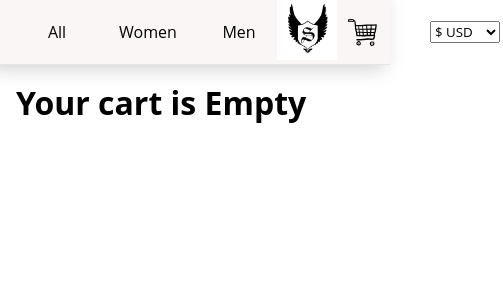
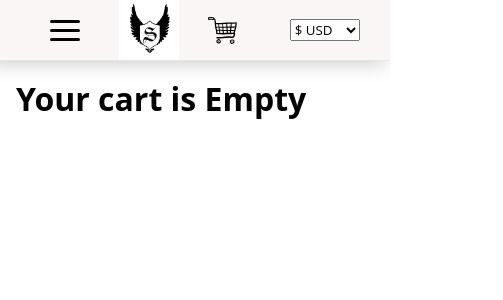
Before and after one commit to JustLenard/Shop, a React (Create React App) app in the folder front/: page /cart in a window 390 px wide. Shown: the top 300 px of the page, 503 px wide, since content can reach past the window. Built offline with nearby package versions, Linux system fonts and the light colour scheme.

Commit message:
mobile navbar

```diff
--- a/front/src/components/navbar/Navbar.styles.tsx
+++ b/front/src/components/navbar/Navbar.styles.tsx
@@ -1,4 +1,5 @@
 import styled from 'styled-components'
+import { size } from '../../utils/breakpoints'
 
 export const NavbarContainer = styled.nav`
 	background-color: #faf6f6;
@@ -14,12 +15,34 @@ export const SectionsWrapper = styled.div`
 	display: flex;
 	justify-content: space-between;
 
-	height: 4rem;
+	height: auto;
+	flex-direction: column-reverse;
+
+	@media ${size.sm} {
+		flex-direction: row;
+		height: 4rem;
+	}
 `
 
 export const Section = styled.div`
 	display: flex;
 	gap: 1rem;
+`
+
+export const NavLinks = styled.div<{ open: boolean }>`
+	flex: 1;
+	/* display: flex; */
+	display: ${({ open }) => (open ? 'flex' : 'none')};
+
+	gap: 1rem;
+	flex-direction: column-reverse;
+
+	padding: 1rem 0;
+
+	@media ${size.sm} {
+		flex-direction: row;
+		padding: 0;
+	}
 `
 
 export const Cell = styled.div`
@@ -41,10 +64,47 @@ export const LogoWrapper = styled.div`
 export const LinkCell = styled(Cell)<{ active: boolean }>`
 	transition: all 150ms ease-in-out;
 
-	border-bottom: ${(props) => (props.active ? '3px solid var(--green)' : 'none')};
-	padding-bottom: ${(props) => (props.active ? '.3rem' : 'none')};
+	a {
+		border-bottom: ${(props) => (props.active ? '1px solid var(--green)' : 'none')};
 
-	a {
 		color: black;
+
+		@media ${size.sm} {
+			border-bottom: none;
+		}
+	}
+
+	@media ${size.sm} {
+		border-bottom: ${(props) => (props.active ? '3px solid var(--green)' : 'none')};
+		padding-bottom: ${(props) => (props.active ? '.3rem' : 'none')};
 	}
 `
+
+export const Hamburger = styled.button`
+	display: flex;
+	flex-direction: column;
+	justify-content: space-between;
+	width: 30px;
+	height: 21px;
+	border: none;
+	background: none;
+	cursor: pointer;
+
+	div {
+		display: flex;
+		height: 3px;
+		width: 100%;
+		background: black;
+		border-radius: 10px;
+	}
+
+	@media ${size.sm} {
+		display: none;
+	}
+`
+
+export const MobileNav = styled.div`
+	flex: 1;
+	display: flex;
+	justify-content: space-around;
+`
--- a/front/src/components/navbar/Navbar.tsx
+++ b/front/src/components/navbar/Navbar.tsx
@@ -9,17 +9,18 @@ import logo from '../../assets/images/logo.jpeg'
 interface Props {}
 
 const Navbar: React.FC<Props> = () => {
-	const [highlight, useHighlight] = useState('All')
-
+	const [open, setOpen] = useState(false)
 	const location = useLocation()
 	const currentCategory = location.pathname.split(':')[1]
-	// console.log('This is location', location)
-	console.log('This is currentCategory', currentCategory)
+
+	const handleClick = () => {
+		setOpen(!open)
+	}
 
 	return (
 		<S.NavbarContainer>
 			<S.SectionsWrapper>
-				<S.Section>
+				<S.NavLinks open={open}>
 					<S.LinkCell active={currentCategory === 'All'}>
 						<Link to={routes.productsPage('All')}>All</Link>
 					</S.LinkCell>
@@ -31,7 +32,15 @@ const Navbar: React.FC<Props> = () => {
 					<S.LinkCell active={currentCategory === 'Men'}>
 						<Link to={routes.productsPage('Men')}>Men</Link>
 					</S.LinkCell>
-				</S.Section>
+				</S.NavLinks>
+				<S.MobileNav>
+					<S.Cell>
+						<S.Hamburger onClick={handleClick}>
+							<div></div>
+							<div></div>
+							<div></div>
+						</S.Hamburger>
+					</S.Cell>
 					<S.Section>
 						<S.LogoWrapper>
 							<img src={logo} alt="logo" />
@@ -45,6 +54,7 @@ const Navbar: React.FC<Props> = () => {
 							<MoneyDropdown />
 						</S.Cell>
 					</S.Section>
+				</S.MobileNav>
 			</S.SectionsWrapper>
 		</S.NavbarContainer>
 	)
```
Lines whose indentation alone changed are shown as unchanged.
